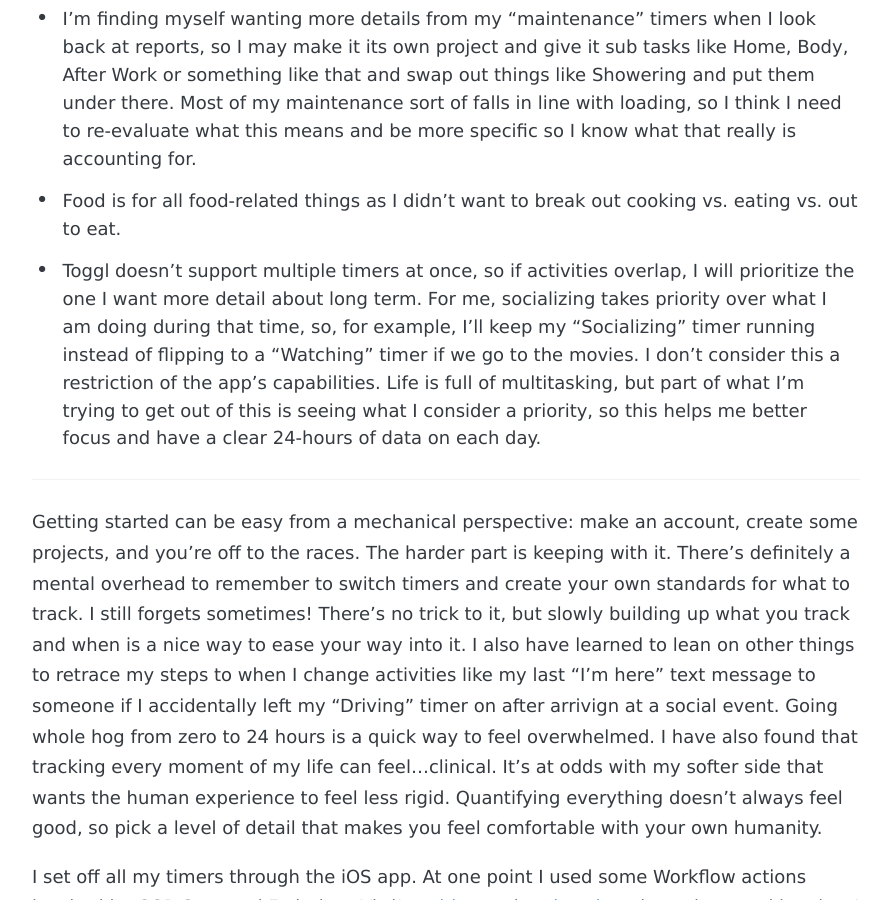
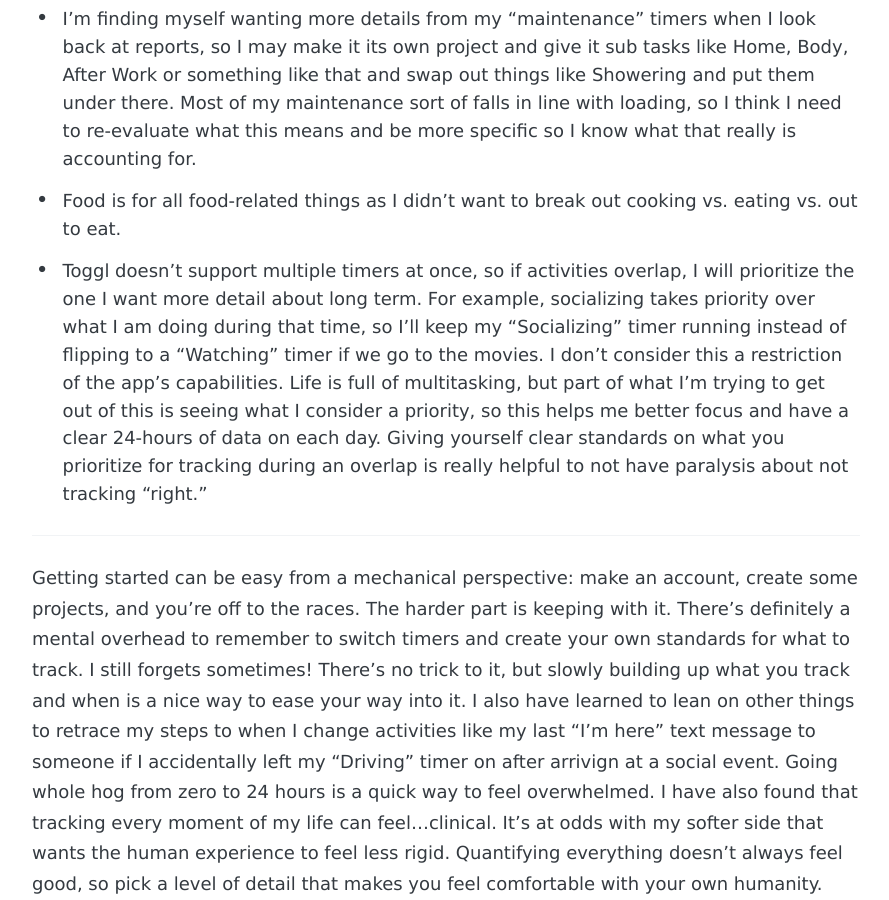
Before and after one commit to thisisamatthew/thisisamatthew.github.io, a Jekyll site: the page built from _posts/2018-04-18-Every-Single-Minute.md, in a window 1280 px wide and 900 px high, scrolled down 3405 px. Shown: the whole window, without its empty margins (194-1083 px from the left). Built offline with Jekyll 4.4.1, drawn with Linux system fonts in a browser that asks for light colours; some web fonts are replaced.

Commit message:
Update 2018-04-18-Every-Single-Minute.md

```diff
--- a/_posts/2018-04-18-Every-Single-Minute.md
+++ b/_posts/2018-04-18-Every-Single-Minute.md
@@ -62,7 +62,7 @@ As I'm not tracking business the way the app is classically built for, I keep my
 * "Loading" is my catch-all for in between activities. If I'm not sure what to do and I'm just sort of wandering a bit, I'll throw on loading. Most of the time this tuns into Internet Browsing, but that's a story for another day. It's good for catching the "in between" minutes of life to know when I'm just "losing" time.
 * I'm finding myself wanting more details from my "maintenance" timers when I look back at reports, so I may make it its own project and give it sub tasks like Home, Body, After Work or something like that and swap out things like Showering and put them under there. Most of my maintenance sort of falls in line with loading, so I think I need to re-evaluate what this means and be more specific so I know what that really is accounting for.
 * Food is for all food-related things as I didn't want to break out cooking vs. eating vs. out to eat.
-* Toggl doesn't support multiple timers at once, so if activities overlap, I will prioritize the one I want more detail about long term. For me, socializing takes priority over what I am doing during that time, so, for example, I'll keep my "Socializing" timer running instead of flipping to a "Watching" timer if we go to the movies. I don't consider this a restriction of the app's capabilities. Life is full of multitasking, but part of what I'm trying to get out of this is seeing what I consider a priority, so this helps me better focus and have a clear 24-hours of data on each day.
+* Toggl doesn't support multiple timers at once, so if activities overlap, I will prioritize the one I want more detail about long term. For example, socializing takes priority over what I am doing during that time, so I'll keep my "Socializing" timer running instead of flipping to a "Watching" timer if we go to the movies. I don't consider this a restriction of the app's capabilities. Life is full of multitasking, but part of what I'm trying to get out of this is seeing what I consider a priority, so this helps me better focus and have a clear 24-hours of data on each day. Giving yourself clear standards on what you prioritize for tracking during an overlap is really helpful to not have paralysis about not tracking "right."
 
 ---
 
```
